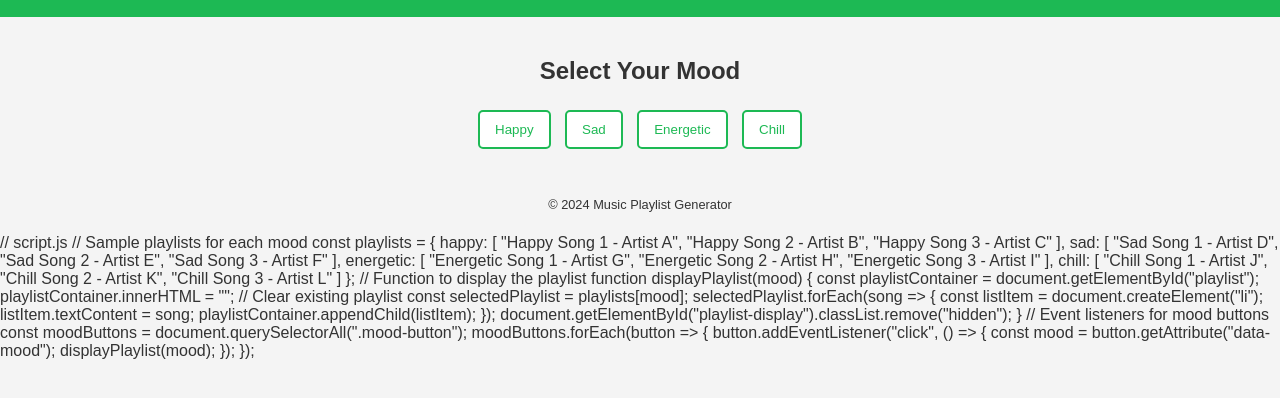
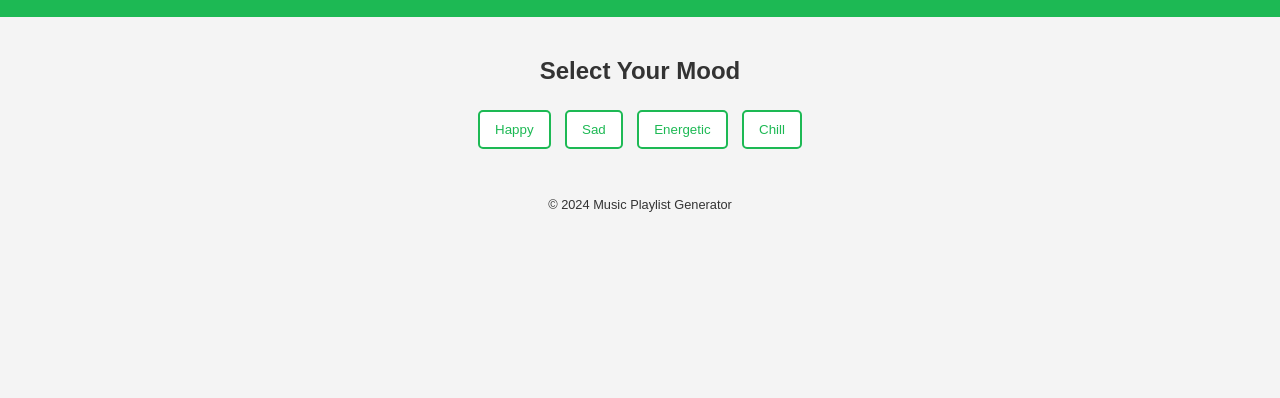
Before and after one commit to KeyyGonza/tesst, a plain HTML site: page index.html in a window 1280 px wide. Shown: the part 60-458 px from the top of the page. Drawn offline with Linux system fonts and the light colour scheme.

Commit message:
Update index.html

```diff
--- a/index.html
+++ b/index.html
@@ -118,10 +118,7 @@
         <p>&copy; 2024 Music Playlist Generator</p>
     </footer>
 
-    <script src="script.js"></script> <!-- Link to your JavaScript file -->
-
-    // script.js
-
+    <script>
         // Sample playlists for each mood
         const playlists = {
             happy: [
@@ -170,6 +167,6 @@ moodButtons.forEach(button => {
                 displayPlaylist(mood);
             });
         });
-
+    </script>
 </body>
 </html>
```
Lines whose indentation alone changed are shown as unchanged.
